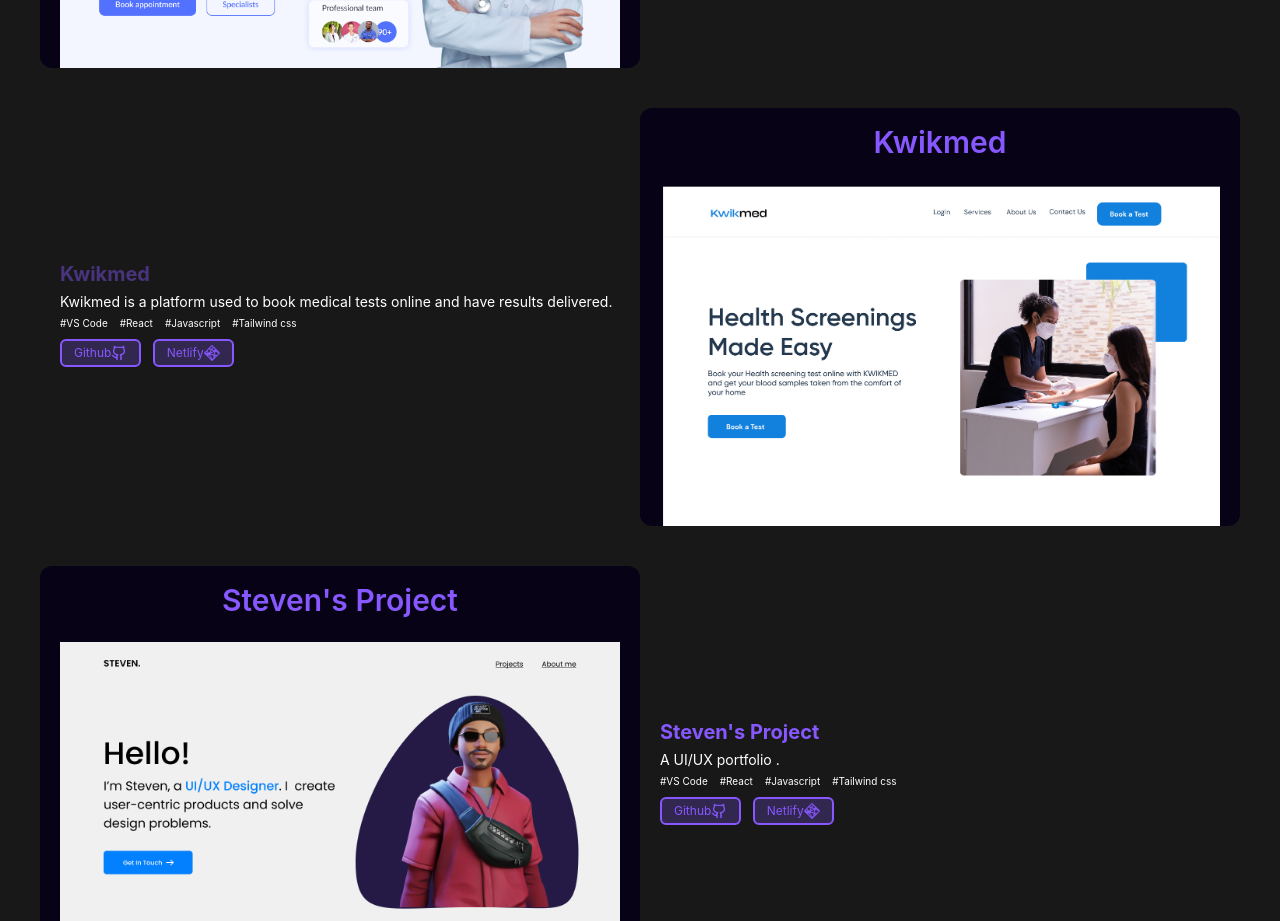
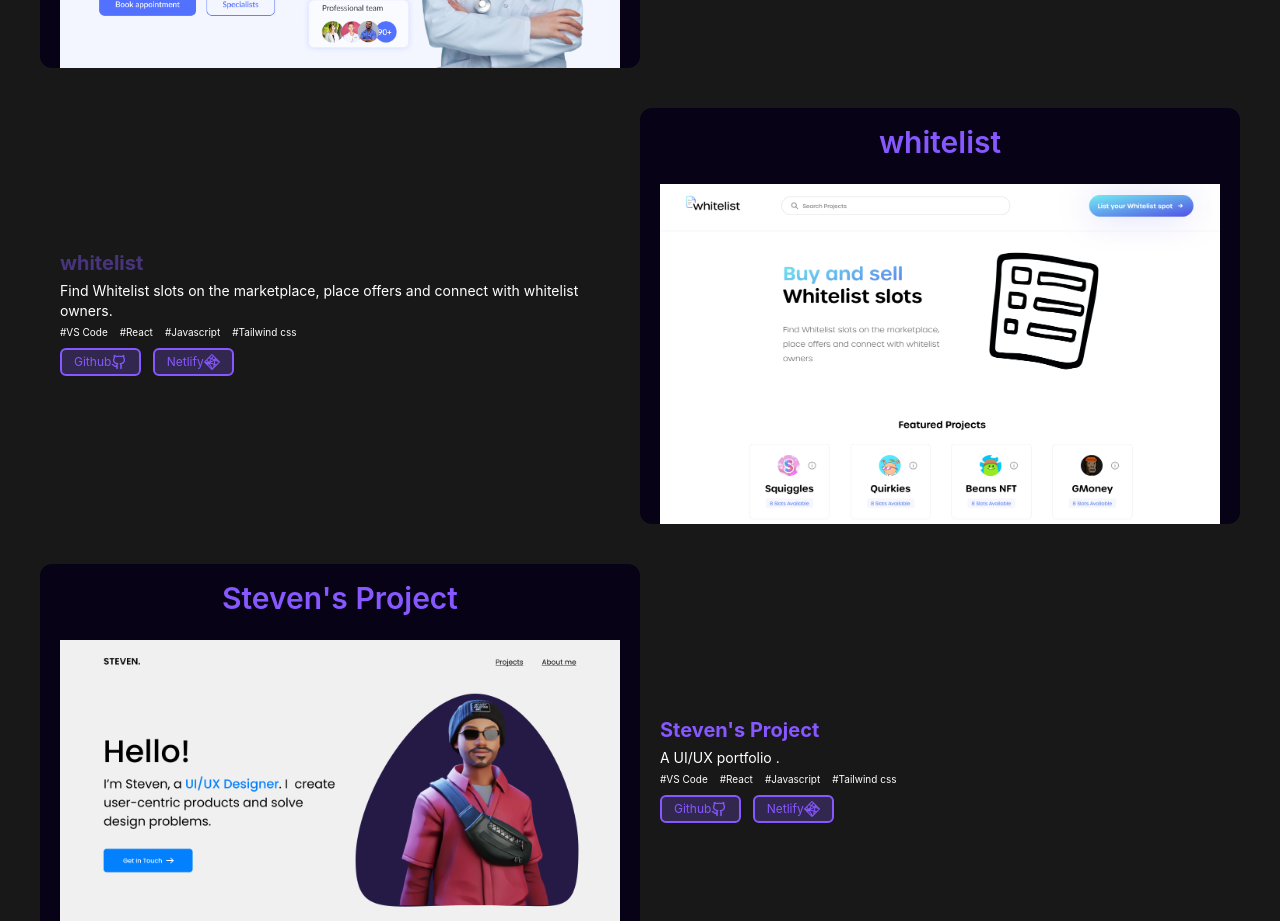
Before and after one commit to Axelrod99/my-portfolio, a React (Create React App) app: page / in a window 1280 px wide. Shown: the part 1640-2561 px from the top of the page. Built offline with nearby package versions, Linux system fonts and the light colour scheme.

Commit message:
adjusted third project

```diff
--- a/src/App.js
+++ b/src/App.js
@@ -5,7 +5,7 @@
 import circle from '../src/assets/icons/circle.png'
 import onework from './assets/images/onework.png'
 import Landing from './assets/images/Landing.png'
-import kwikmed from './assets/images/kwikmed.png'
+import whitelist from './assets/images/whitelist.png'
 import Desktop from './assets/images/Desktop.png'
 import image from './assets/images/image.png'
 import you from './assets/images/you.png'
@@ -127,8 +127,8 @@
         <div className='flex w-full my-10 flex-col md:flex-row'>
 
           <div className='w-full flex flex-col items-center md:items-start justify-center p-5 '>
-            <p className='text-[#8758FF70] text-xl font-bold'>Kwikmed</p>
-            <p className='text-sm my-1'>Kwikmed is a platform used to book medical tests online and have results delivered.</p>
+            <p className='text-[#8758FF70] text-xl font-bold'>whitelist</p>
+            <p className='text-sm my-1'>Find Whitelist slots on the marketplace, place offers and connect with whitelist owners.</p>
             <div className='flex text-[10px] gap-3'>
               <p>#VS Code</p>
               <p>#React</p>
@@ -137,16 +137,16 @@
             </div>
 
             <div className='my-2 flex gap-3'>
-              <button className='flex items-center text-xs text-[#8758ff] bg-[#8758ff3d] px-3 py-1 rounded-md border-2 border-[#8758FF]'>Github <img className='h-4' src={button2}/></button>
-              <button className='flex items-center text-xs text-[#8758ff] bg-[#8758ff3d] px-3 py-1 rounded-md border-2 border-[#8758FF]'>Netlify <img className='h-4' src={netlify}/></button>
+              <a href='https://github.com/Axelrod99/whitelist-landing-page.git' className='flex items-center text-xs text-[#8758ff] bg-[#8758ff3d] px-3 py-1 rounded-md border-2 border-[#8758FF]'>Github <img className='h-4' src={button2}/></a>
+              <a href='https://whitelistt.netlify.app' className='flex items-center text-xs text-[#8758ff] bg-[#8758ff3d] px-3 py-1 rounded-md border-2 border-[#8758FF]'>Netlify <img className='h-4' src={netlify}/></a>
             </div>
           </div>
 
           <div className='w-full bg-[#070215] rounded-xl px-5'>
             <div className='flex justify-center relative top-4'>
-              <p className='text-md lg:text-2xl xl:text-3xl font-semibold text-[#8758FF]'>Kwikmed</p>
+              <p className='text-md lg:text-2xl xl:text-3xl font-semibold text-[#8758FF]'>whitelist</p>
             </div>
-            <img className='pt-10' src={kwikmed}/>
+            <img className='pt-10' src={whitelist}/>
           </div>
 
         </div>
```
Also changed, not shown: src/assets/images/whitelist.png (added).
